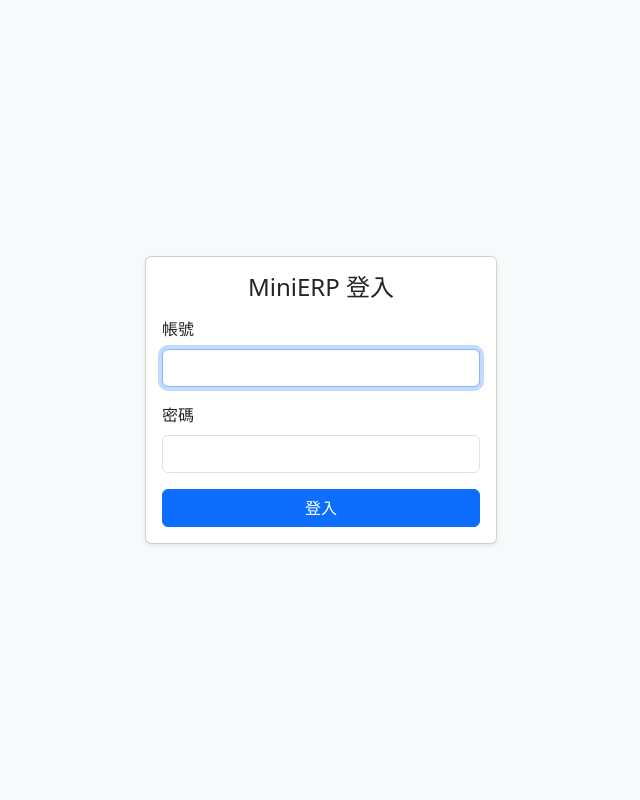
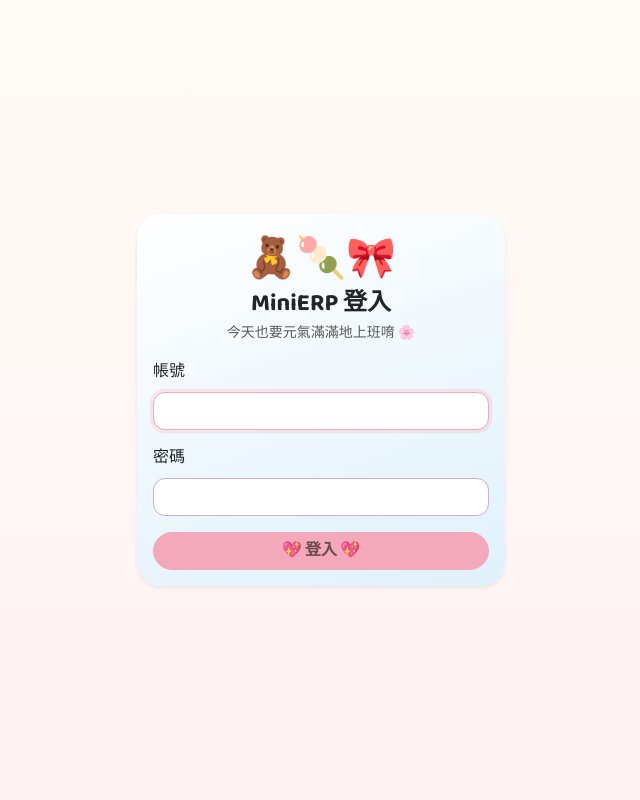
Before and after one commit to idemiwang/minierp2, a Flask app: page /login in a window 1280 px wide. Shown: the whole page, without its empty margins (319-959 px from the left). Run offline with Flask 3, Linux system fonts and the light colour scheme.

Commit message:
Restyle UI to a cute macaron pastel theme
Light-only pastel color palette (pink/lavender/mint/peach/blue), rounded
pill buttons/nav, Baloo 2 cute font, and emoji decorations throughout
the menu, headers, and login page.

Co-Authored-By: Claude Sonnet 5 <noreply@anthropic.com>

```diff
--- a/app.py
+++ b/app.py
@@ -7,25 +7,25 @@ from blueprints import product, employee, inbound, outbound, reports
 
 MENU = [
     {
-        "title": "主數據",
+        "title": "🧸 主數據",
         "links": [
-            {"title": "物料管理", "endpoint": "product.list_view"},
-            {"title": "員工管理", "endpoint": "employee.list_view"},
+            {"title": "🐻 物料管理", "endpoint": "product.list_view"},
+            {"title": "🎀 員工管理", "endpoint": "employee.list_view"},
         ],
     },
     {
-        "title": "交易數據",
+        "title": "📦 交易數據",
         "links": [
-            {"title": "入庫管理", "endpoint": "inbound.list_view"},
-            {"title": "出庫管理", "endpoint": "outbound.list_view"},
+            {"title": "🚚 入庫管理", "endpoint": "inbound.list_view"},
+            {"title": "🚛 出庫管理", "endpoint": "outbound.list_view"},
         ],
     },
     {
-        "title": "報表查詢",
+        "title": "🍡 報表查詢",
         "links": [
-            {"title": "入出單據", "endpoint": "reports.header_view"},
-            {"title": "入出明細", "endpoint": "reports.detail_view"},
-            {"title": "日結餘額表", "endpoint": "reports.closing_view"},
+            {"title": "📋 入出單據", "endpoint": "reports.header_view"},
+            {"title": "📝 入出明細", "endpoint": "reports.detail_view"},
+            {"title": "🌸 日結餘額表", "endpoint": "reports.closing_view"},
         ],
     },
 ]
--- a/static/css/style.css
+++ b/static/css/style.css
@@ -1,17 +1,190 @@
+/* ===== Macaron pastel theme — light only, no dark mode ===== */
+:root {
+    --macaron-pink: #FADCE0;
+    --macaron-pink-dark: #F4A9BB;
+    --macaron-lavender: #E7DBF7;
+    --macaron-lavender-dark: #C9AEEA;
+    --macaron-mint: #D8F3E4;
+    --macaron-mint-dark: #A6E2C3;
+    --macaron-peach: #FFE7CE;
+    --macaron-peach-dark: #FFC998;
+    --macaron-blue: #D9EEFB;
+    --macaron-blue-dark: #AFDCF3;
+    --macaron-cream: #FFFAF3;
+    --text-brown: #6B4B4F;
+    --text-brown-soft: #8A6B6F;
+}
+
+* {
+    font-family: 'Baloo 2', 'Noto Sans TC', sans-serif;
+}
+
+body {
+    background: linear-gradient(180deg, var(--macaron-cream) 0%, #FFF3F6 100%);
+    color: var(--text-brown);
+}
+
+h1, h2, h3, h4, h5, h6 {
+    color: var(--text-brown);
+    font-weight: 700;
+}
+
+/* ---------- top navbar ---------- */
+.navbar-cute {
+    background: linear-gradient(90deg, var(--macaron-pink) 0%, var(--macaron-lavender) 100%);
+    box-shadow: 0 2px 10px rgba(0, 0, 0, 0.06);
+}
+
+.navbar-cute .navbar-brand,
+.navbar-cute span {
+    color: var(--text-brown) !important;
+    font-weight: 700;
+}
+
+.navbar-cute .btn-outline-light {
+    color: var(--text-brown);
+    border-color: var(--text-brown-soft);
+}
+
+.navbar-cute .btn-outline-light:hover {
+    background-color: var(--text-brown-soft);
+    color: #fff;
+}
+
+/* ---------- sidebar ---------- */
+.sidebar {
+    background: linear-gradient(180deg, #FFFDFB 0%, var(--macaron-cream) 100%) !important;
+}
+
 .sidebar .nav-link {
-    color: #333;
-    border-radius: 4px;
+    color: var(--text-brown-soft);
+    border-radius: 999px;
+    margin: 2px 4px;
+    transition: transform 0.15s ease, background-color 0.15s ease;
 }
 
 .sidebar .nav-link:hover {
-    background-color: #e9ecef;
+    background-color: var(--macaron-blue);
+    transform: translateX(2px);
 }
 
 .sidebar .nav-link.active {
-    background-color: #0d6efd;
+    background-color: var(--macaron-pink-dark);
     color: #fff;
+    box-shadow: 0 2px 6px rgba(244, 169, 187, 0.6);
 }
 
-table.table-doc th {
-    background-color: #f1f3f5;
+/* ---------- buttons ---------- */
+.btn {
+    border-radius: 999px;
+    font-weight: 600;
 }
+
+.btn-primary {
+    background-color: var(--macaron-pink-dark);
+    border-color: var(--macaron-pink-dark);
+    color: var(--text-brown);
+}
+
+.btn-primary:hover, .btn-primary:focus {
+    background-color: var(--macaron-pink);
+    border-color: var(--macaron-pink-dark);
+    color: var(--text-brown);
+}
+
+.btn-outline-secondary {
+    color: var(--text-brown-soft);
+    border-color: var(--macaron-lavender-dark);
+}
+
+.btn-outline-secondary:hover {
+    background-color: var(--macaron-lavender);
+    border-color: var(--macaron-lavender-dark);
+    color: var(--text-brown);
+}
+
+.btn-outline-success {
+    color: #4d9a72;
+    border-color: var(--macaron-mint-dark);
+}
+
+.btn-outline-success:hover {
+    background-color: var(--macaron-mint);
+    border-color: var(--macaron-mint-dark);
+    color: #2f6b4d;
+}
+
+.btn-outline-danger {
+    color: #d97a92;
+    border-color: #f3c2cf;
+}
+
+.btn-outline-danger:hover {
+    background-color: var(--macaron-pink);
+    border-color: var(--macaron-pink-dark);
+    color: #a94a63;
+}
+
+/* ---------- cards / tables / forms ---------- */
+.card {
+    border: none;
+    border-radius: 20px;
+    box-shadow: 0 4px 14px rgba(0, 0, 0, 0.08);
+}
+
+.table {
+    background-color: #fff;
+    border-radius: 14px;
+    overflow: hidden;
+}
+
+.table thead th, table.table-doc th {
+    background-color: var(--macaron-lavender);
+    color: var(--text-brown);
+    border-bottom: none;
+}
+
+.table-striped > tbody > tr:nth-of-type(odd) > * {
+    background-color: #FFF6F8;
+}
+
+.form-control, .form-select {
+    border-radius: 12px;
+    border-color: var(--macaron-lavender-dark);
+}
+
+.form-control:focus, .form-select:focus {
+    border-color: var(--macaron-pink-dark);
+    box-shadow: 0 0 0 0.2rem rgba(244, 169, 187, 0.25);
+}
+
+/* ---------- alerts ---------- */
+.alert-success {
+    background-color: var(--macaron-mint);
+    border-color: var(--macaron-mint-dark);
+    color: #2f6b4d;
+}
+
+.alert-danger {
+    background-color: var(--macaron-pink);
+    border-color: var(--macaron-pink-dark);
+    color: #a94a63;
+}
+
+/* ---------- cute decorations ---------- */
+.cute-emoji {
+    font-size: 1.1em;
+    margin-right: 4px;
+}
+
+.cute-footer-note {
+    margin-top: 2rem;
+    text-align: center;
+    color: var(--text-brown-soft);
+    font-size: 0.9rem;
+}
+
+.login-card {
+    border-radius: 24px !important;
+    background: linear-gradient(160deg, #fff 0%, var(--macaron-blue) 120%);
+}
--- a/templates/employee/list.html
+++ b/templates/employee/list.html
@@ -2,7 +2,7 @@
 {% block title %}員工管理 - MiniERP{% endblock %}
 {% block content %}
 <div class="d-flex justify-content-between align-items-center mb-3">
-  <h3>員工管理</h3>
+  <h3>🎀 員工管理</h3>
   <a href="{{ url_for('employee.create_view') }}" class="btn btn-primary">+ 新增員工</a>
 </div>
 <table class="table table-striped table-hover">
--- a/templates/inbound/list.html
+++ b/templates/inbound/list.html
@@ -2,7 +2,7 @@
 {% block title %}入庫管理 - MiniERP{% endblock %}
 {% block content %}
 <div class="d-flex justify-content-between align-items-center mb-3">
-  <h3>入庫管理</h3>
+  <h3>🚚 入庫管理</h3>
   <a href="{{ url_for('inbound.create_view') }}" class="btn btn-primary">+ 新增入庫單</a>
 </div>
 <table class="table table-striped table-hover">
--- a/templates/login.html
+++ b/templates/login.html
@@ -5,12 +5,17 @@
   <meta name="viewport" content="width=device-width, initial-scale=1">
   <title>登入 - MiniERP</title>
   <link href="https://cdn.jsdelivr.net/npm/bootstrap@5.3.3/dist/css/bootstrap.min.css" rel="stylesheet">
+  <link rel="preconnect" href="https://fonts.googleapis.com">
+  <link href="https://fonts.googleapis.com/css2?family=Baloo+2:wght@500;700&family=Noto+Sans+TC:wght@400;700&display=swap" rel="stylesheet">
+  <link href="{{ url_for('static', filename='css/style.css') }}" rel="stylesheet">
 </head>
-<body class="bg-light">
+<body>
   <div class="d-flex align-items-center justify-content-center" style="min-height: 100vh;">
-    <div class="card shadow-sm" style="width: 22rem;">
-      <div class="card-body">
-        <h4 class="card-title mb-3 text-center">MiniERP 登入</h4>
+    <div class="card login-card shadow-sm" style="width: 23rem;">
+      <div class="card-body text-center">
+        <div style="font-size: 2.5rem;">🧸🍡🎀</div>
+        <h4 class="card-title mb-1">MiniERP 登入</h4>
+        <p class="text-muted small mb-3">今天也要元氣滿滿地上班唷 🌸</p>
         {% with messages = get_flashed_messages(with_categories=true) %}
           {% if messages %}
             {% for category, message in messages %}
@@ -18,7 +23,7 @@
             {% endfor %}
           {% endif %}
         {% endwith %}
-        <form method="post">
+        <form method="post" class="text-start">
           <input type="hidden" name="next" value="{{ next }}">
           <div class="mb-3">
             <label class="form-label">帳號</label>
@@ -28,7 +33,7 @@
             <label class="form-label">密碼</label>
             <input type="password" name="password" class="form-control" required>
           </div>
-          <button type="submit" class="btn btn-primary w-100">登入</button>
+          <button type="submit" class="btn btn-primary w-100">💖 登入 💖</button>
         </form>
       </div>
     </div>
--- a/templates/outbound/list.html
+++ b/templates/outbound/list.html
@@ -2,7 +2,7 @@
 {% block title %}出庫管理 - MiniERP{% endblock %}
 {% block content %}
 <div class="d-flex justify-content-between align-items-center mb-3">
-  <h3>出庫管理</h3>
+  <h3>🚛 出庫管理</h3>
   <a href="{{ url_for('outbound.create_view') }}" class="btn btn-primary">+ 新增出庫單</a>
 </div>
 <table class="table table-striped table-hover">
--- a/templates/product/list.html
+++ b/templates/product/list.html
@@ -2,7 +2,7 @@
 {% block title %}物料管理 - MiniERP{% endblock %}
 {% block content %}
 <div class="d-flex justify-content-between align-items-center mb-3">
-  <h3>物料管理</h3>
+  <h3>🐻 物料管理</h3>
   <a href="{{ url_for('product.create_view') }}" class="btn btn-primary">+ 新增物料</a>
 </div>
 <table class="table table-striped table-hover">
--- a/templates/reports/closing.html
+++ b/templates/reports/closing.html
@@ -1,7 +1,7 @@
 {% extends "base.html" %}
 {% block title %}日結餘額表 - MiniERP{% endblock %}
 {% block content %}
-<h3>日結餘額表(InventoryDailyClosing)</h3>
+<h3>🌸 日結餘額表(InventoryDailyClosing)</h3>
 <form method="get" class="row g-2 mb-3 align-items-end" style="max-width: 760px;">
   <div class="col-auto">
     <label class="form-label">物料</label>
--- a/templates/reports/detail.html
+++ b/templates/reports/detail.html
@@ -1,7 +1,7 @@
 {% extends "base.html" %}
 {% block title %}入出明細 - MiniERP{% endblock %}
 {% block content %}
-<h3>入出明細查詢(v_inoutdetail)</h3>
+<h3>📝 入出明細查詢(v_inoutdetail)</h3>
 <form method="get" class="row g-2 mb-3 align-items-end" style="max-width: 640px;">
   <div class="col-auto">
     <label class="form-label">物料</label>
--- a/templates/reports/header.html
+++ b/templates/reports/header.html
@@ -1,7 +1,7 @@
 {% extends "base.html" %}
 {% block title %}入出單據 - MiniERP{% endblock %}
 {% block content %}
-<h3>入出單據查詢(v_inoutheader)</h3>
+<h3>📋 入出單據查詢(v_inoutheader)</h3>
 <form method="get" class="row g-2 mb-3 align-items-end" style="max-width: 760px;">
   <div class="col-auto">
     <label class="form-label">日期起</label>
```
Also changed, not shown: templates/base.html (+7 -4 lines).
